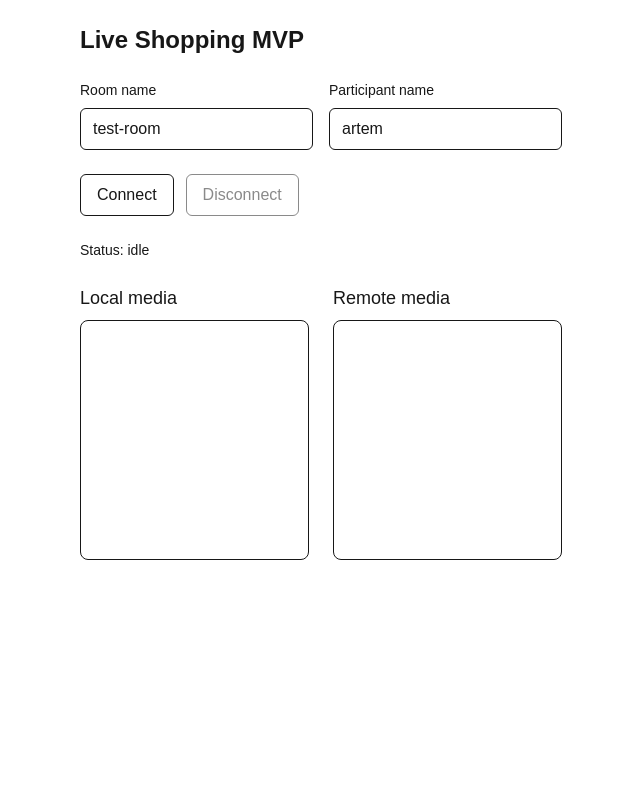
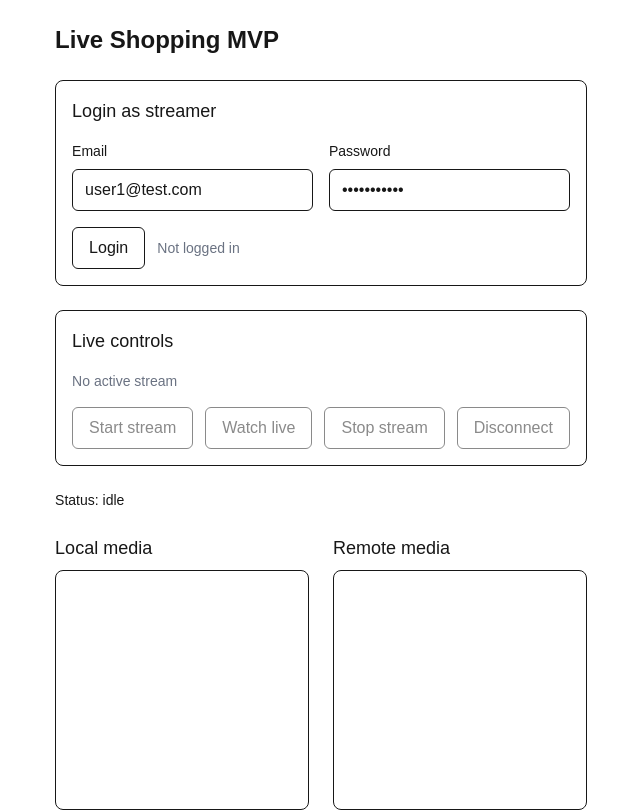
Before and after one commit to harry177/live-shopping-frontend, a Next.js app: page / in a window 1280 px wide. Shown: the top 812 px of the page, without its empty margins (319-959 px from the left). Built offline with nearby package versions, Linux system fonts and the light colour scheme; no server answers.

Commit message:
feat: update live room component

```diff
--- a/components/LiveRoom.tsx
+++ b/components/LiveRoom.tsx
@@ -1,6 +1,6 @@
 "use client";
 
-import { useState } from "react";
+import { useEffect, useRef, useState } from "react";
 import {
   Room,
   RoomEvent,
@@ -10,51 +10,139 @@ import {
 
 import { API_BASE_URL } from "@/lib/api";
 
+type AuthUser = {
+  id: string;
+  email: string;
+  displayName: string;
+  canStream: boolean;
+};
+
+type LoginResponse = {
+  accessToken: string;
+  user: AuthUser;
+};
+
+type Stream = {
+  id: string;
+  streamer_user_id: string;
+  streamer_display_name: string;
+  room_name: string;
+  status: "live" | "ended";
+  started_at: string | null;
+  ended_at: string | null;
+  deadline_at: string;
+  created_at: string;
+};
+
+type StreamAccessResponse = {
+  stream: Stream;
+  livekit: {
+    token: string;
+    wsUrl: string;
+  };
+};
+
+type ActiveStreamResponse = {
+  stream: Stream | null;
+};
+
 export function LiveRoom() {
-  const [roomName, setRoomName] = useState("test-room");
-  const [participantName, setParticipantName] = useState("artem");
-  const [isConnecting, setIsConnecting] = useState(false);
+  const [email, setEmail] = useState("user1@test.com");
+  const [password, setPassword] = useState("password123");
+
+  const [accessToken, setAccessToken] = useState<string | null>(null);
+  const [user, setUser] = useState<AuthUser | null>(null);
+
+  const [activeStream, setActiveStream] = useState<Stream | null>(null);
+
+  const [status, setStatus] = useState("idle");
+  const [isBusy, setIsBusy] = useState(false);
   const [isConnected, setIsConnected] = useState(false);
-  const [status, setStatus] = useState("idle");
+  const [mode, setMode] = useState<"idle" | "streamer" | "viewer">("idle");
 
-  const [roomInstance, setRoomInstance] = useState<Room | null>(null);
+  const roomRef = useRef<Room | null>(null);
 
-  async function handleConnect() {
+  async function login() {
     try {
-      setIsConnecting(true);
-      setStatus("requesting token");
+      setIsBusy(true);
+      setStatus("logging in");
 
-      const response = await fetch(`${API_BASE_URL}/api/v1/livekit/token`, {
+      const response = await fetch(`${API_BASE_URL}/api/v1/auth/login`, {
         method: "POST",
         headers: {
           "Content-Type": "application/json",
         },
         body: JSON.stringify({
-          roomName,
-          participantName,
+          email,
+          password,
         }),
       });
 
       if (!response.ok) {
-        throw new Error("Failed to fetch LiveKit token");
+        throw new Error("Failed to login");
       }
 
-      const data: { token: string; wsUrl: string } = await response.json();
+      const data: LoginResponse = await response.json();
 
-      setStatus("connecting to room");
+      setAccessToken(data.accessToken);
+      setUser(data.user);
+      setStatus(`logged in as ${data.user.displayName}`);
+    } catch (error) {
+      console.error(error);
+      setStatus("login error");
+    } finally {
+      setIsBusy(false);
+    }
+  }
+
+  async function fetchActiveStream(): Promise<Stream | null> {
+    const response = await fetch(`${API_BASE_URL}/api/v1/streams/active`);
+
+    if (!response.ok) {
+      throw new Error("Failed to fetch active stream");
+    }
+
+    const data: ActiveStreamResponse = await response.json();
+    return data.stream;
+  }
+
+  async function cleanupRoom() {
+    if (roomRef.current) {
+      roomRef.current.disconnect();
+      roomRef.current = null;
+    }
+
+    setIsConnected(false);
+    setMode("idle");
+
+    const localContainer = document.getElementById("local-media");
+    const remoteContainer = document.getElementById("remote-media");
+
+    if (localContainer) localContainer.innerHTML = "";
+    if (remoteContainer) remoteContainer.innerHTML = "";
+  }
+
+  async function setupRoom(params: {
+    wsUrl: string;
+    token: string;
+    publishLocalTracks: boolean;
+    mode: "streamer" | "viewer";
+  }) {
+    await cleanupRoom();
 
     const room = new Room();
 
     room.on(RoomEvent.Connected, () => {
+      setIsConnected(true);
+      setStatus(`connected as ${params.mode}`);
       console.log("room connected");
-        setStatus("connected");
-        setIsConnected(true);
     });
 
     room.on(RoomEvent.Disconnected, (reason) => {
       console.log("room disconnected", reason);
+      setIsConnected(false);
       setStatus("disconnected");
-        setIsConnected(false);
+      setMode("idle");
     });
 
     room.on(RoomEvent.ConnectionStateChanged, (state) => {
@@ -63,18 +151,27 @@ export function LiveRoom() {
 
     room.on(RoomEvent.MediaDevicesError, (error) => {
       console.error("media devices error:", error);
+      setStatus("media devices error");
     });
 
     room.on(RoomEvent.TrackSubscribed, (track) => {
       if (track.kind === "video" || track.kind === "audio") {
         const element = track.attach();
         element.setAttribute("data-remote-track", "true");
+
+        if (track.kind === "video" && element instanceof HTMLVideoElement) {
+          element.autoplay = true;
+          element.playsInline = true;
+          element.className = "max-h-[240px] w-full rounded-md";
+        }
+
         document.getElementById("remote-media")?.appendChild(element);
       }
     });
 
-      await room.connect(data.wsUrl, data.token);
+    await room.connect(params.wsUrl, params.token);
 
+    if (params.publishLocalTracks) {
       const audioTrack = await createLocalAudioTrack();
       const videoTrack = await createLocalVideoTrack();
 
@@ -82,10 +179,12 @@ export function LiveRoom() {
       await room.localParticipant.publishTrack(videoTrack);
 
       const localVideoEl = videoTrack.attach();
+
       if (localVideoEl instanceof HTMLVideoElement) {
         localVideoEl.muted = true;
         localVideoEl.playsInline = true;
         localVideoEl.autoplay = true;
+        localVideoEl.className = "max-h-[240px] w-full rounded-md";
       }
 
       const localContainer = document.getElementById("local-media");
@@ -94,71 +193,264 @@ export function LiveRoom() {
         localContainer.appendChild(localVideoEl);
       }
 
-      setRoomInstance(room);
       setStatus("local tracks published");
+    }
+
+    roomRef.current = room;
+    setMode(params.mode);
+  }
+
+  async function handleStartStream() {
+    if (!accessToken) {
+      setStatus("login required");
+      return;
+    }
+
+    try {
+      setIsBusy(true);
+      setStatus("starting stream");
+
+      const response = await fetch(`${API_BASE_URL}/api/v1/streams/start`, {
+        method: "POST",
+        headers: {
+          "Content-Type": "application/json",
+          Authorization: `Bearer ${accessToken}`,
+        },
+      });
+
+      const data = await response.json();
+
+      if (!response.ok) {
+        throw new Error(data?.error || "Failed to start stream");
+      }
+
+      const result: StreamAccessResponse = data;
+      setActiveStream(result.stream);
+
+      await setupRoom({
+        wsUrl: result.livekit.wsUrl,
+        token: result.livekit.token,
+        publishLocalTracks: true,
+        mode: "streamer",
+      });
+
+      setStatus("stream started");
     } catch (error) {
       console.error(error);
-      setStatus("error");
+      setStatus(error instanceof Error ? error.message : "start stream error");
     } finally {
-      setIsConnecting(false);
+      setIsBusy(false);
+    }
+  }
+
+  async function handleWatchLive() {
+    if (!activeStream) {
+      setStatus("no active stream");
+      return;
+    }
+
+    try {
+      setIsBusy(true);
+      setStatus("joining as viewer");
+
+      const response = await fetch(
+        `${API_BASE_URL}/api/v1/streams/${activeStream.id}/view-token`,
+        {
+          method: "POST",
+        },
+      );
+
+      const data = await response.json();
+
+      if (!response.ok) {
+        throw new Error(data?.error || "Failed to join stream");
+      }
+
+      const result: StreamAccessResponse = data;
+
+      await setupRoom({
+        wsUrl: result.livekit.wsUrl,
+        token: result.livekit.token,
+        publishLocalTracks: false,
+        mode: "viewer",
+      });
+
+      setStatus("watching live stream");
+    } catch (error) {
+      console.error(error);
+      setStatus(error instanceof Error ? error.message : "viewer join error");
+    } finally {
+      setIsBusy(false);
+    }
+  }
+
+  async function handleStopStream() {
+    if (!accessToken || !activeStream) {
+      return;
+    }
+
+    try {
+      setIsBusy(true);
+      setStatus("stopping stream");
+
+      const response = await fetch(
+        `${API_BASE_URL}/api/v1/streams/${activeStream.id}/stop`,
+        {
+          method: "POST",
+          headers: {
+            Authorization: `Bearer ${accessToken}`,
+          },
+        },
+      );
+
+      const data = await response.json();
+
+      if (!response.ok) {
+        throw new Error(data?.error || "Failed to stop stream");
+      }
+
+      await cleanupRoom();
+      setActiveStream(null);
+      setStatus("stream stopped");
+    } catch (error) {
+      console.error(error);
+      setStatus(error instanceof Error ? error.message : "stop stream error");
+    } finally {
+      setIsBusy(false);
     }
   }
 
   async function handleDisconnect() {
-    if (!roomInstance) return;
-
-    roomInstance.disconnect();
-    setRoomInstance(null);
-    setIsConnected(false);
+    await cleanupRoom();
     setStatus("disconnected");
-
-    const localContainer = document.getElementById("local-media");
-    const remoteContainer = document.getElementById("remote-media");
-
-    if (localContainer) localContainer.innerHTML = "";
-    if (remoteContainer) remoteContainer.innerHTML = "";
   }
 
+  useEffect(() => {
+    let isMounted = true;
+
+    const load = async () => {
+      try {
+        const stream = await fetchActiveStream();
+
+        if (isMounted) {
+          setActiveStream(stream);
+        }
+      } catch (error) {
+        console.error(error);
+      }
+    };
+
+    void load();
+
+    const interval = setInterval(() => {
+      void load();
+    }, 3000);
+
+    return () => {
+      isMounted = false;
+      clearInterval(interval);
+      void cleanupRoom();
+    };
+  }, []);
+
   return (
-    <div className="mx-auto flex max-w-3xl flex-col gap-6 p-6">
+    <div className="mx-auto flex max-w-5xl flex-col gap-6 p-6">
       <h1 className="text-2xl font-semibold">Live Shopping MVP</h1>
+
+      <div className="rounded-lg border p-4">
+        <h2 className="mb-4 text-lg font-medium">Login as streamer</h2>
 
         <div className="grid gap-4 md:grid-cols-2">
           <label className="flex flex-col gap-2">
-          <span className="text-sm">Room name</span>
+            <span className="text-sm">Email</span>
             <input
-            value={roomName}
-            onChange={(e) => setRoomName(e.target.value)}
+              value={email}
+              onChange={(e) => setEmail(e.target.value)}
               className="rounded-md border px-3 py-2"
             />
           </label>
 
           <label className="flex flex-col gap-2">
-          <span className="text-sm">Participant name</span>
+            <span className="text-sm">Password</span>
             <input
-            value={participantName}
-            onChange={(e) => setParticipantName(e.target.value)}
+              type="password"
+              value={password}
+              onChange={(e) => setPassword(e.target.value)}
               className="rounded-md border px-3 py-2"
             />
           </label>
         </div>
 
-      <div className="flex gap-3">
+        <div className="mt-4 flex items-center gap-3">
           <button
-          onClick={handleConnect}
-          disabled={isConnecting || isConnected}
+            onClick={login}
+            disabled={isBusy}
             className="rounded-md border px-4 py-2 disabled:opacity-50"
           >
-          {isConnecting ? "Connecting..." : "Connect"}
+            Login
+          </button>
+
+          {user ? (
+            <span className="text-sm text-green-700">
+              Logged in as {user.displayName}
+            </span>
+          ) : (
+            <span className="text-sm text-gray-500">Not logged in</span>
+          )}
+        </div>
+      </div>
+
+      <div className="rounded-lg border p-4">
+        <h2 className="mb-4 text-lg font-medium">Live controls</h2>
+
+        <div className="mb-4 text-sm">
+          {activeStream ? (
+            <span className="font-medium text-red-600">
+              ● {activeStream.streamer_display_name} is live
+            </span>
+          ) : (
+            <span className="text-gray-500">No active stream</span>
+          )}
+        </div>
+
+        <div className="flex flex-wrap gap-3">
+          <button
+            onClick={handleStartStream}
+            disabled={isBusy || !accessToken || !!activeStream}
+            className="rounded-md border px-4 py-2 disabled:opacity-50"
+          >
+            Start stream
+          </button>
+
+          <button
+            onClick={handleWatchLive}
+            disabled={isBusy || !activeStream}
+            className="rounded-md border px-4 py-2 disabled:opacity-50"
+          >
+            Watch live
+          </button>
+
+          <button
+            onClick={handleStopStream}
+            disabled={
+              isBusy ||
+              !activeStream ||
+              !user ||
+              activeStream.streamer_user_id !== user.id
+            }
+            className="rounded-md border px-4 py-2 disabled:opacity-50"
+          >
+            Stop stream
           </button>
 
           <button
             onClick={handleDisconnect}
-          disabled={!isConnected}
+            disabled={isBusy || !isConnected}
             className="rounded-md border px-4 py-2 disabled:opacity-50"
           >
             Disconnect
           </button>
+        </div>
       </div>
 
       <div className="text-sm">
@@ -182,6 +474,12 @@ export function LiveRoom() {
           />
         </div>
       </div>
+
+      <div className="rounded-lg border p-4 text-sm text-gray-600">
+        <p>Test users:</p>
+        <p>user1@test.com / password123</p>
+        <p>user2@test.com / password456</p>
+      </div>
     </div>
   );
 }
```
Lines whose indentation alone changed are shown as unchanged.
